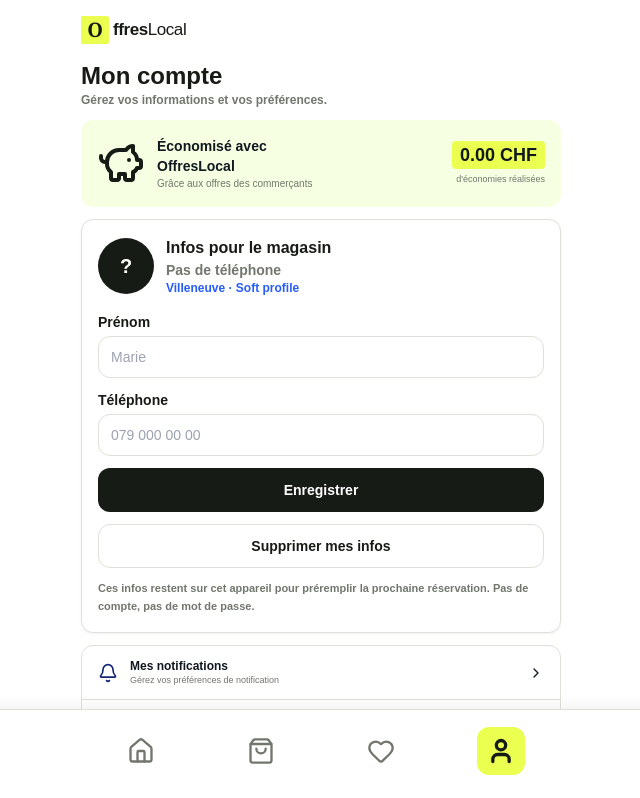
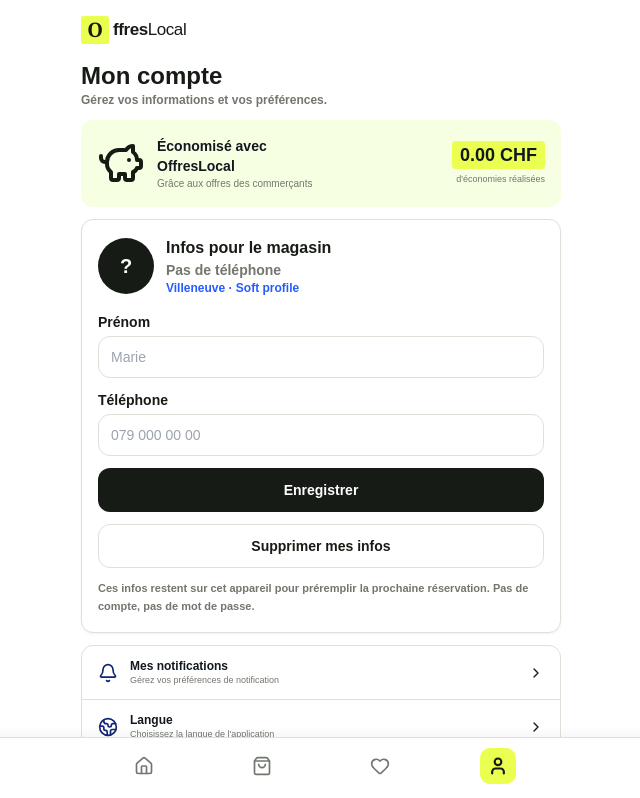
Before and after one commit to jassimyehya7-crypto/origin, a Next.js app: page /profil in a window 1280 px wide. Shown: the top 798 px of the page, without its empty margins (319-959 px from the left). Built offline with nearby package versions, Linux system fonts and the light colour scheme; no server answers; the database is empty.

Commit message:
fix(client): barre de navigation plus compacte
Hauteur 56px, pastille 36px, icônes 20px. Padding bas des pages ajusté.

```diff
--- a/src/app/globals.css
+++ b/src/app/globals.css
@@ -49,7 +49,7 @@ body {
 
 @layer utilities {
   .safe-pb {
-    padding-bottom: calc(7rem + env(safe-area-inset-bottom));
+    padding-bottom: calc(5rem + env(safe-area-inset-bottom));
   }
   .scrollbar-hide::-webkit-scrollbar {
     display: none;
--- a/src/components/client/BottomNav.tsx
+++ b/src/components/client/BottomNav.tsx
@@ -15,8 +15,8 @@ const items = [
 export function BottomNav() {
   const pathname = usePathname();
   return (
-    <nav className="fixed bottom-0 left-0 right-0 z-40 border-t border-ec-rule bg-white pb-[max(8px,env(safe-area-inset-bottom))] shadow-[0_-3px_16px_rgba(17,24,32,0.06)]">
-      <div className="mx-auto flex h-[82px] max-w-lg items-center justify-around px-4 py-2">
+    <nav className="fixed bottom-0 left-0 right-0 z-40 border-t border-ec-rule bg-white pb-[max(6px,env(safe-area-inset-bottom))] shadow-[0_-2px_12px_rgba(17,24,32,0.05)]">
+      <div className="mx-auto flex h-14 max-w-lg items-center justify-around px-5">
         {items.map(({ href, label, icon: Icon }) => {
           const active =
             href === "/" ? pathname === "/" : pathname.startsWith(href);
@@ -25,14 +25,14 @@ export function BottomNav() {
               key={href}
               href={href}
               className={cn(
-                "flex h-16 min-w-[5rem] items-center justify-center rounded-[12px] py-2 text-[0px] font-bold transition",
+                "flex items-center justify-center rounded-[10px] text-[0px] font-bold transition",
                 active
                   ? "text-ec-ink"
                   : "text-ec-muted hover:text-ec-ink"
               )}
             >
-              <span className={cn("flex h-12 w-12 items-center justify-center rounded-[12px]", active && "bg-ec-yellow")}>
-                <Icon className={cn("h-7 w-7", active && "stroke-[2.8]")} />
+              <span className={cn("flex h-9 w-9 items-center justify-center rounded-[10px]", active && "bg-ec-yellow")}>
+                <Icon className={cn("h-5 w-5", active && "stroke-[2.6]")} />
               </span>
               <span className="sr-only">{label}</span>
             </Link>
```
